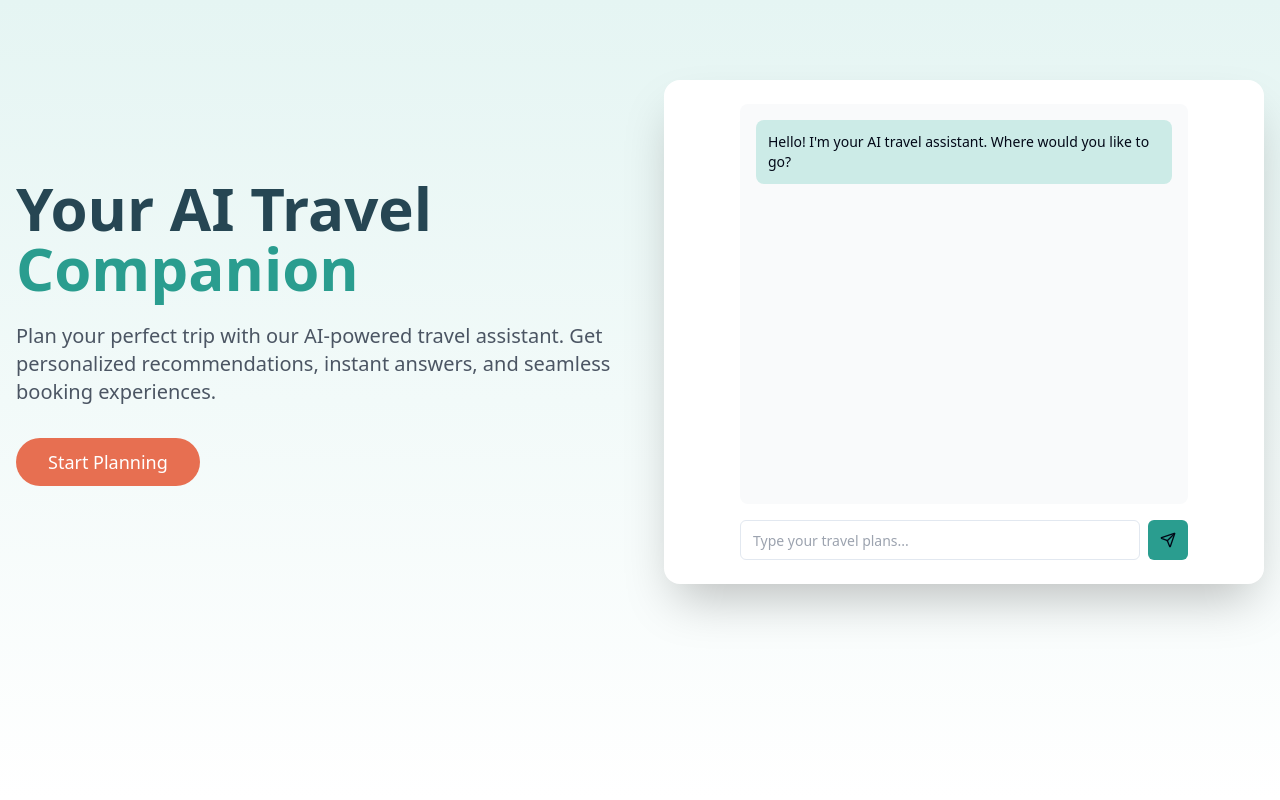
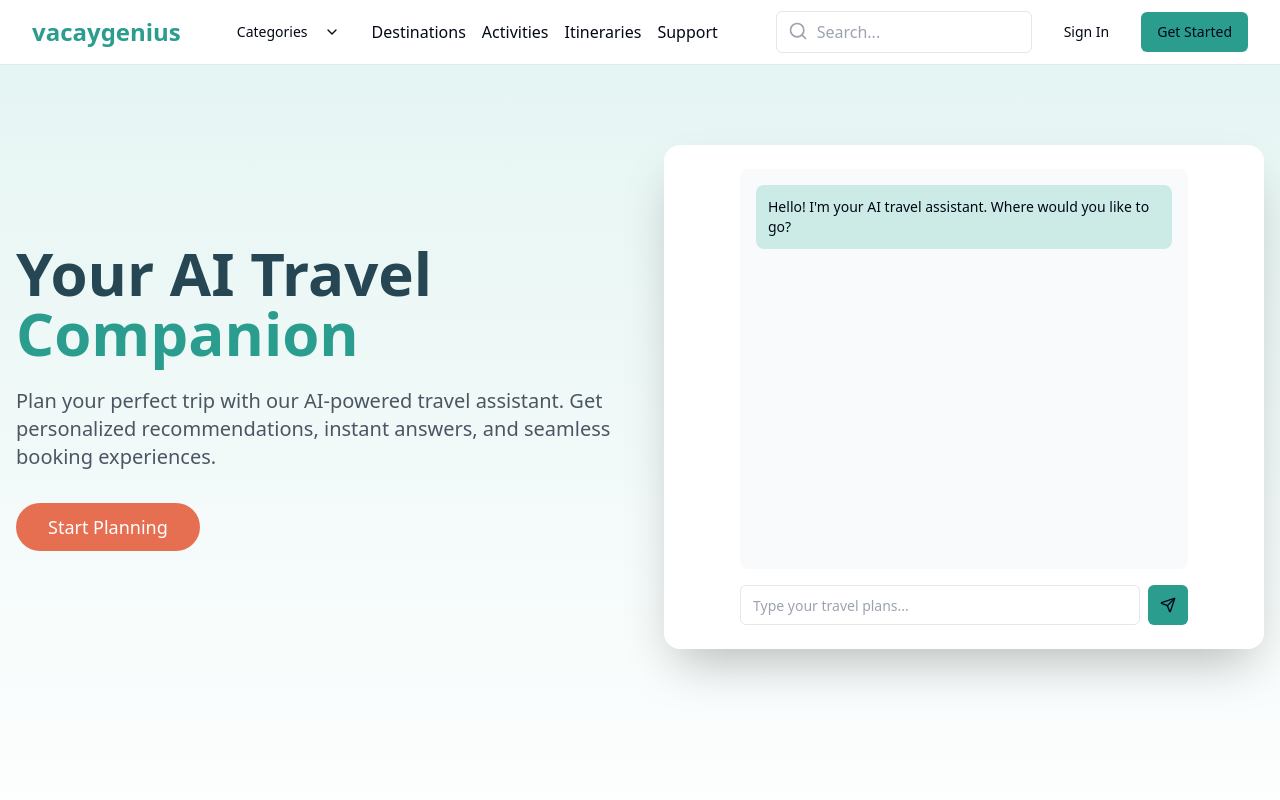
Before and after one commit to nnaemek2/vacayai, a React (Vite) app: page / in a window 1280 px wide. Shown: the top 800 px of the page. Built offline with nearby package versions, Linux system fonts and the light colour scheme.

Commit message:
Add menu and footer components
Implement a menu and footer based on the specifications provided in the image.
[skip gpt_engineer]

```diff
--- /dev/null
+++ b/src/components/Footer.tsx
@@ -0,0 +1,89 @@
+import { Link } from "react-router-dom";
+import { Facebook, Twitter, Instagram, Youtube, Linkedin } from "lucide-react";
+
+const Footer = () => {
+  const footerSections = {
+    discover: {
+      title: "Discover",
+      links: [
+        { text: "About Us", href: "/about" },
+        { text: "Our Pricing", href: "/pricing" },
+        { text: "Popular Destinations", href: "/destinations" },
+        { text: "Travel Guides", href: "/guides" },
+        { text: "Featured Trips", href: "/featured" },
+      ],
+    },
+    legal: {
+      title: "Legal",
+      links: [
+        { text: "Terms & Conditions", href: "/terms" },
+        { text: "Privacy Policy", href: "/privacy" },
+        { text: "Cookie Policy", href: "/cookies" },
+        { text: "Licensing", href: "/licensing" },
+      ],
+    },
+    help: {
+      title: "Help",
+      links: [
+        { text: "Help Center", href: "/help" },
+        { text: "Contact Support", href: "/support" },
+        { text: "FAQs", href: "/faqs" },
+        { text: "Community", href: "/community" },
+      ],
+    },
+    about: {
+      title: "About Us",
+      links: [
+        { text: "Our Story", href: "/story" },
+        { text: "Careers", href: "/careers" },
+        { text: "Press", href: "/press" },
+        { text: "Blog", href: "/blog" },
+      ],
+    },
+  };
+
+  return (
+    <footer className="bg-background border-t mt-20">
+      <div className="max-w-7xl mx-auto px-4 sm:px-6 lg:px-8 py-12">
+        <div className="grid grid-cols-1 md:grid-cols-2 lg:grid-cols-5 gap-8">
+          <div className="col-span-1">
+            <Link to="/" className="flex items-center">
+              <span className="text-2xl font-bold text-primary">vacaygenius</span>
+            </Link>
+            <div className="flex space-x-4 mt-4">
+              <Facebook className="h-5 w-5 text-gray-400 hover:text-primary cursor-pointer" />
+              <Twitter className="h-5 w-5 text-gray-400 hover:text-primary cursor-pointer" />
+              <Instagram className="h-5 w-5 text-gray-400 hover:text-primary cursor-pointer" />
+              <Youtube className="h-5 w-5 text-gray-400 hover:text-primary cursor-pointer" />
+              <Linkedin className="h-5 w-5 text-gray-400 hover:text-primary cursor-pointer" />
+            </div>
+          </div>
+          {Object.entries(footerSections).map(([key, section]) => (
+            <div key={key} className="col-span-1">
+              <h3 className="text-lg font-semibold mb-4">{section.title}</h3>
+              <ul className="space-y-2">
+                {section.links.map((link) => (
+                  <li key={link.href}>
+                    <Link
+                      to={link.href}
+                      className="text-gray-500 hover:text-primary"
+                    >
+                      {link.text}
+                    </Link>
+                  </li>
+                ))}
+              </ul>
+            </div>
+          ))}
+        </div>
+        <div className="mt-8 pt-8 border-t">
+          <p className="text-center text-gray-400">
+            © {new Date().getFullYear()} VacayGenius. All rights reserved.
+          </p>
+        </div>
+      </div>
+    </footer>
+  );
+};
+
+export default Footer;
--- /dev/null
+++ b/src/components/Navigation.tsx
@@ -0,0 +1,44 @@
+import { Search, ChevronDown } from "lucide-react";
+import { Button } from "./ui/button";
+import { Link } from "react-router-dom";
+
+const Navigation = () => {
+  return (
+    <nav className="bg-background border-b">
+      <div className="max-w-7xl mx-auto px-4 sm:px-6 lg:px-8">
+        <div className="flex items-center justify-between h-16">
+          <div className="flex items-center">
+            <Link to="/" className="flex-shrink-0">
+              <span className="text-2xl font-bold text-primary">vacaygenius</span>
+            </Link>
+            <div className="hidden md:block ml-10">
+              <div className="flex items-center space-x-4">
+                <Button variant="ghost" className="flex items-center">
+                  Categories <ChevronDown className="ml-2 h-4 w-4" />
+                </Button>
+                <Link to="/destinations" className="text-foreground hover:text-primary">Destinations</Link>
+                <Link to="/activities" className="text-foreground hover:text-primary">Activities</Link>
+                <Link to="/itineraries" className="text-foreground hover:text-primary">Itineraries</Link>
+                <Link to="/support" className="text-foreground hover:text-primary">Support</Link>
+              </div>
+            </div>
+          </div>
+          <div className="flex items-center space-x-4">
+            <div className="relative">
+              <input
+                type="text"
+                placeholder="Search..."
+                className="pl-10 pr-4 py-2 border rounded-md w-64 focus:outline-none focus:ring-2 focus:ring-primary"
+              />
+              <Search className="absolute left-3 top-2.5 h-5 w-5 text-gray-400" />
+            </div>
+            <Button variant="ghost">Sign In</Button>
+            <Button>Get Started</Button>
+          </div>
+        </div>
+      </div>
+    </nav>
+  );
+};
+
+export default Navigation;
--- a/src/pages/Index.tsx
+++ b/src/pages/Index.tsx
@@ -3,15 +3,21 @@ import FeaturedDestinations from "@/components/FeaturedDestinations";
 import HowItWorks from "@/components/HowItWorks";
 import Features from "@/components/Features";
 import CallToAction from "@/components/CallToAction";
+import Navigation from "@/components/Navigation";
+import Footer from "@/components/Footer";
 
 const Index = () => {
   return (
-    <div className="min-h-screen">
-      <Hero />
-      <FeaturedDestinations />
-      <HowItWorks />
-      <Features />
-      <CallToAction />
+    <div className="min-h-screen flex flex-col">
+      <Navigation />
+      <main className="flex-grow">
+        <Hero />
+        <FeaturedDestinations />
+        <HowItWorks />
+        <Features />
+        <CallToAction />
+      </main>
+      <Footer />
     </div>
   );
 };
```
